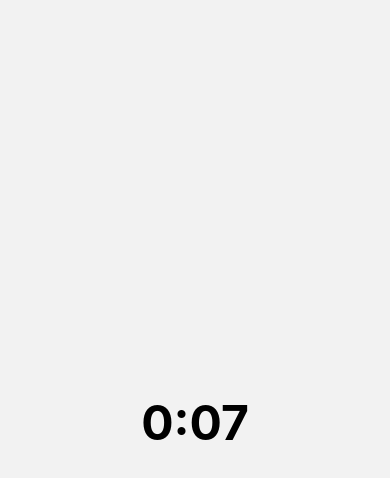
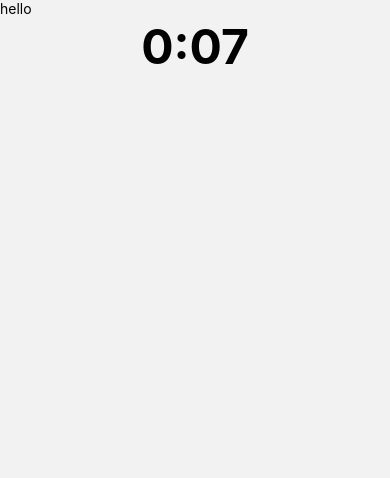
Before and after one commit to Zxadeel/PatriotHacks23-Gym-App, a React Native app: screen / in a window 390 px wide. Shown: the top 478 px of the page. Built offline with nearby package versions, Linux system fonts and the light colour scheme.

Commit message:
Added WelcomeScreen and timer component

```diff
--- a/App.js
+++ b/App.js
@@ -3,6 +3,7 @@ import { StyleSheet, Text, View } from 'react-native';
 import { NavigationContainer } from '@react-navigation/native';
 import { createStackNavigator} from '@react-navigation/stack';
 import TimerScreen from './src/screens/TimerScreen';
+import WelcomeScreen from './src/screens/WelcomeScreen';
 
 
 const Stack = createStackNavigator();
@@ -11,7 +12,8 @@ export default function App() {
   return (
       <NavigationContainer>
         <Stack.Navigator screenOptions={{headerShown: false}}>
-          <Stack.Screen name="TimerScreen" component={TimerScreen} />
+          <Stack.Screen name="Timer Screen" component={TimerScreen} />
+          <Stack.Screen name="Welcome" component={WelcomeScreen} />
         </Stack.Navigator>
       </NavigationContainer>
   );
--- /dev/null
+++ b/src/components/Timer.js
@@ -0,0 +1,46 @@
+import React, { useState, useEffect } from 'react';
+import { View, Text, StyleSheet } from 'react-native';
+
+
+
+export default function Timer() {
+    // Define a state variable called "seconds" and a function to update it called "setSeconds"
+    const [seconds, setSeconds] = useState(0);
+
+    // Use the useEffect hook to set up an interval that increments "seconds" every second
+    useEffect(() => {
+      const interval = setInterval(() => {
+        setSeconds(seconds => seconds + 1);
+      }, 1000);
+
+      // Return a cleanup function that clears the interval when the component unmounts
+      return () => clearInterval(interval);
+    }, []);
+
+    // Define a function called "formatTime" that formats the time as "mm:ss"
+    const formatTime = (time) => {
+      const minutes = Math.floor(time / 60);
+      const seconds = time % 60;
+      return `${minutes}:${seconds < 10 ? '0' : ''}${seconds}`;
+    };
+
+    // Render a View component with a Text component that displays the formatted time
+    return (
+      <View style={styles.container}>
+        <Text style={styles.timer}>{formatTime(seconds)}</Text>
+      </View>
+    );
+  };
+
+  // Define a styles object that contains styles for the TimerScreen component
+  const styles = StyleSheet.create({
+    container: {
+      flex: 1,
+      justifyContent: 'center',
+      alignItems: 'center',
+    },
+    timer: {
+      fontSize: 48,
+      fontWeight: 'bold',
+    },
+  });
--- a/src/screens/TimerScreen.js
+++ b/src/screens/TimerScreen.js
@@ -1,49 +1,14 @@
 // Import necessary modules from React and React Native
 import React, { useState, useEffect } from 'react';
 import { View, Text, StyleSheet } from 'react-native';
+import Timer from '../components/Timer';
 
 // Define a TimerScreen component
-const TimerScreen = () => {
-  // Define a state variable called "seconds" and a function to update it called "setSeconds"
-  const [seconds, setSeconds] = useState(0);
-
-  // Use the useEffect hook to set up an interval that increments "seconds" every second
-  useEffect(() => {
-    const interval = setInterval(() => {
-      setSeconds(seconds => seconds + 1);
-    }, 1000);
-
-    // Return a cleanup function that clears the interval when the component unmounts
-    return () => clearInterval(interval);
-  }, []);
-
-  // Define a function called "formatTime" that formats the time as "mm:ss"
-  const formatTime = (time) => {
-    const minutes = Math.floor(time / 60);
-    const seconds = time % 60;
-    return `${minutes}:${seconds < 10 ? '0' : ''}${seconds}`;
-  };
-
-  // Render a View component with a Text component that displays the formatted time
-  return (
-    <View style={styles.container}>
-      <Text style={styles.timer}>{formatTime(seconds)}</Text>
+export default function TimerScreen () {
+  return(
+    <View>
+      <Text>hello</Text>
+      <Timer/>
     </View>
   );
-};
-
-// Define a styles object that contains styles for the TimerScreen component
-const styles = StyleSheet.create({
-  container: {
-    flex: 1,
-    justifyContent: 'center',
-    alignItems: 'center',
-  },
-  timer: {
-    fontSize: 48,
-    fontWeight: 'bold',
-  },
-});
-
-// Export the TimerScreen component as the default export of this module
-export default TimerScreen;
+}
--- a/src/screens/WelcomeScreen.js
+++ b/src/screens/WelcomeScreen.js
@@ -1,4 +1,6 @@
-const WelcomeScreen = ({ navigation }) => {
+
+
+export default function WelcomeScreen({navigation}) {
     // Define a state object that holds the user's input for name, gender, and age
     const [userInfo, setUserInfo] = useState({
       name: '',
```
